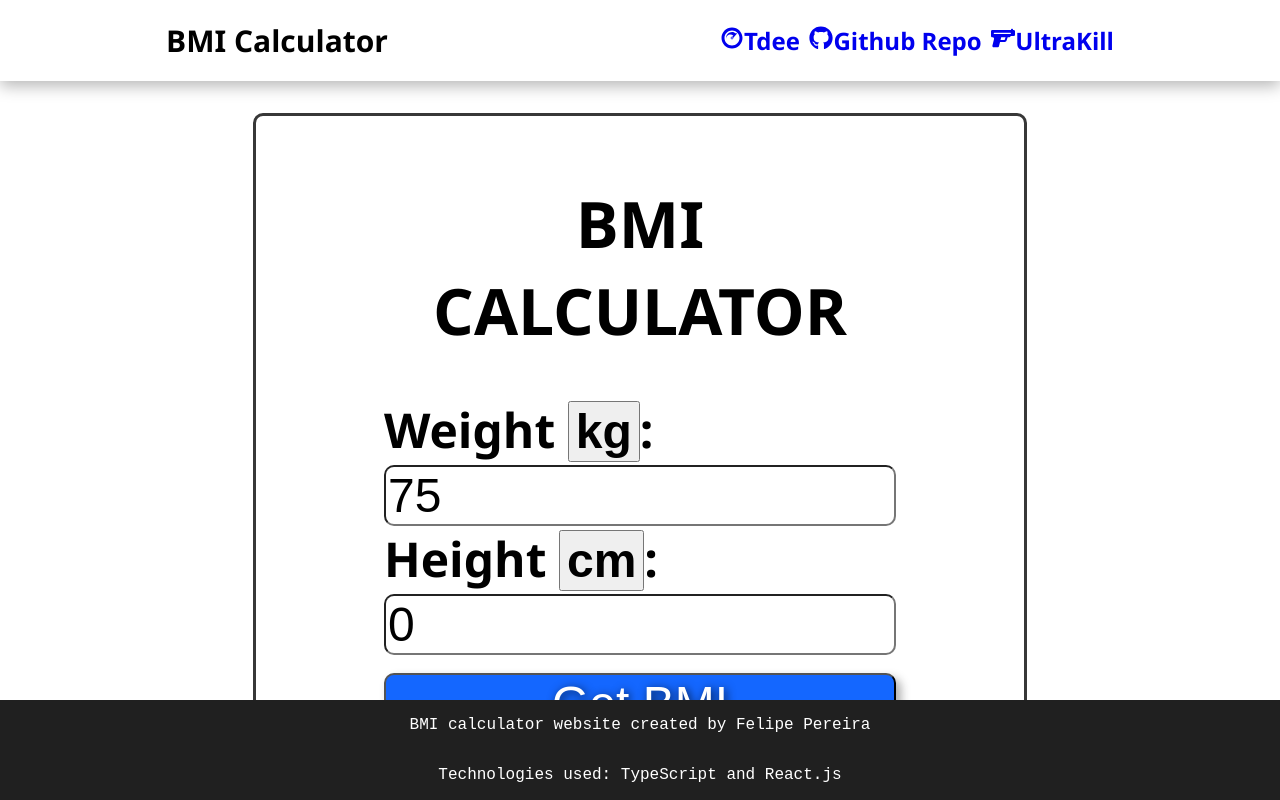
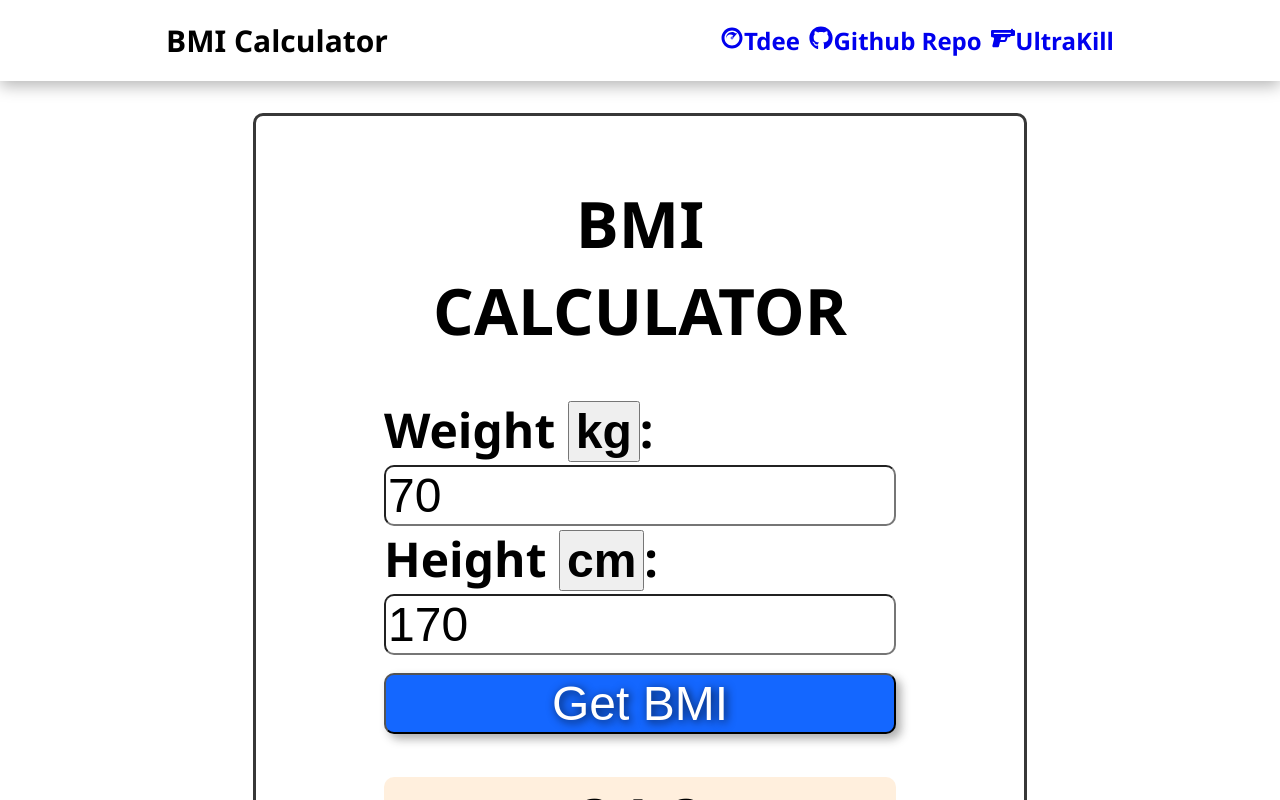
Before and after one commit to felipePereiraRocha/BMI-Calculator, a React (Vite) app in the folder bmicalc/: page / in a window 1280 px wide. Shown: the top 800 px of the page. Built offline with nearby package versions, Linux system fonts and the light colour scheme.

Commit message:
Fixed somethings
-Fixed the damn footer element that was  misplaced because of a typ0., for more info talk to Brent.

```diff
--- a/bmicalc/src/Calculator.tsx
+++ b/bmicalc/src/Calculator.tsx
@@ -32,8 +32,8 @@ export function Calculator() {
         setWeight(document.querySelector("#weight")!.value);
         setHeight(document.querySelector("#height")!.value / 100);
 
-        weightSettings ? null : setWeight(prevWeight => weight * 2.205);
-        heightSettings ? null : setHeight(prevHeight => height *  30.48);
+        weightSettings ? null : setWeight(_prevWeight => weight / 2.205);
+        heightSettings ? null : setHeight(_prevHeight => height *  30.48);
 
         setBmi(Math.round(weight / Math.pow(height, 2) * 10) / 10);
 
@@ -47,9 +47,9 @@ export function Calculator() {
         <div className="main-div">
             <h1 className="title">BMI CALCULATOR</h1>
             <label className="labels" htmlFor="weight">Weight <button onClick={handleWeightMetric}>{weightSettings? "kg" : "lbs"}</button>:</label>
-            <input defaultValue={75} type="number" id="weight" placeholder="70" min={0}></input>
+            <input defaultValue={70} type="number" id="weight" placeholder="70" min={0}></input>
             <label className="labels" htmlFor="height">Height <button onClick={handleHeightMetric}>{heightSettings? "cm" : "ft"}</button>:</label>
-            <input defaultValue={0} type="number" id="height" placeholder="170" min={0}></input>
+            <input defaultValue={170} type="number" id="height" placeholder="170" min={0}></input>
             <button  className="get-bmi-button" onClick={getBMI}>Get BMI</button>
             <h1 className="bmi-display">{bmi}</h1>
             <p>note that BMI(Body Mass Index) is not a definite measure of a person's health</p>
--- a/bmicalc/src/styling/_footer.scss
+++ b/bmicalc/src/styling/_footer.scss
@@ -5,9 +5,9 @@ footer {
     justify-content: center;
     width: 100vw;
     margin-bottom: 0;
-    position: fixed;
-    bottom: 0%;
+    position: absolute;
     margin-top: 0;
+    top: 115%;
     p {
         text-align: center;
         color: white;
--- a/bmicalc/src/styling/index.css
+++ b/bmicalc/src/styling/index.css
@@ -1,9 +1,14 @@
 @import url("./_header.scss");
 @import url("./_footer.scss");
 @import url("./_bmiDisplay.scss");
+html {
+  scroll-behavior: smooth;
+}
+
 body {
   overflow: visible;
   display: flex;
+  flex-direction: column;
   font-family: "Segoe UI", Tahoma, Geneva, Verdana, sans-serif;
   margin: 0;
   font-size: 12px;
@@ -22,7 +27,7 @@ body {
   border-radius: 10px;
   padding: 5% 10%;
   margin-top: 2.5%;
-  margin-bottom: 25%;
+  margin-bottom: 2.5%;
 }
 .main-div .title {
   font-size: 4em;
--- a/bmicalc/src/styling/index.scss
+++ b/bmicalc/src/styling/index.scss
@@ -2,9 +2,14 @@
 @import url("./_footer.scss");
 @import url("./_bmiDisplay.scss");
 
+html {
+     scroll-behavior: smooth;
+}
+
 body {
     overflow:visible;
     display: flex;
+    flex-direction: column;
     font-family: 'Segoe UI', Tahoma, Geneva, Verdana, sans-serif;
     margin: 0;
     font-size: 12px;
@@ -22,8 +27,7 @@ body {
     border-radius: 10px;
     padding: 5% 10%;
     margin-top: 2.5%;
-    margin-bottom: 25%;
-
+    margin-bottom: 2.5%;
     .title {
     font-size: 4em;
     font-weight: bold;
```
Also changed, not shown: 1 other file (tests, documents, lock files or other folders).
